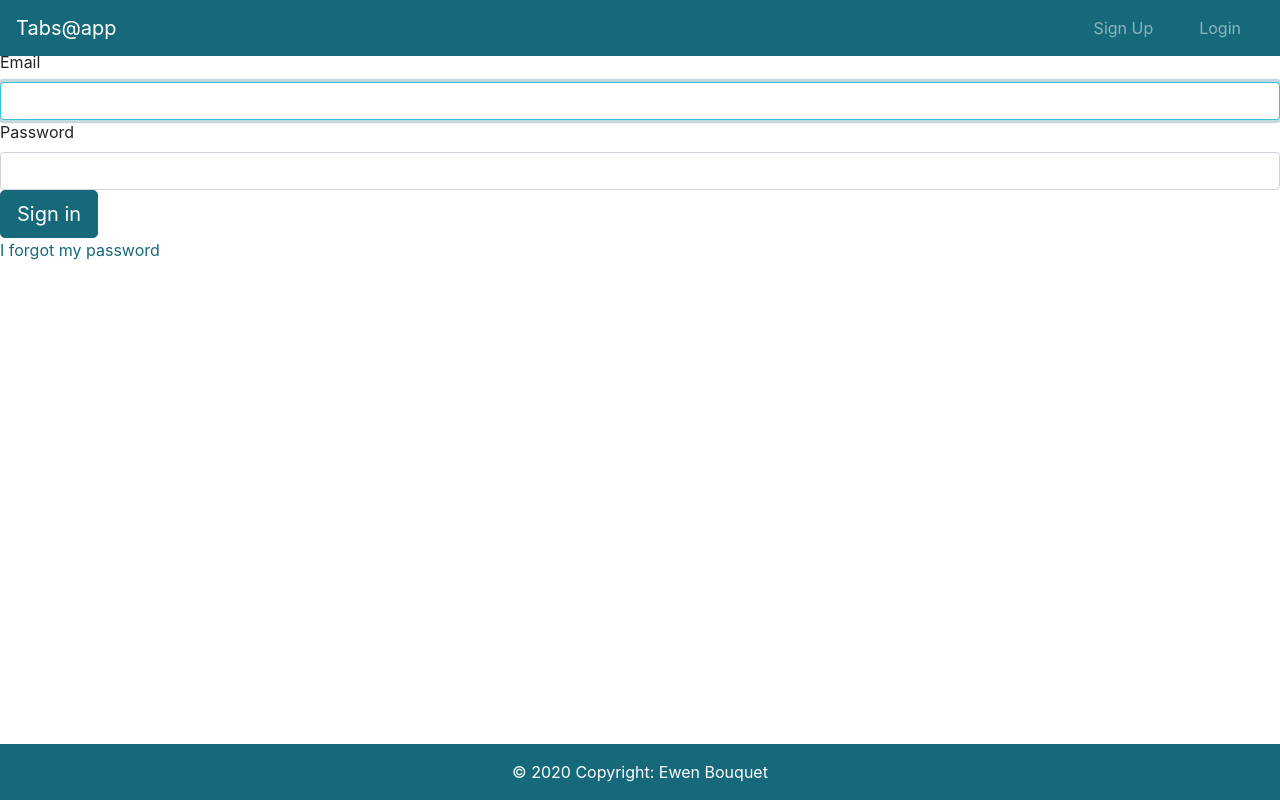
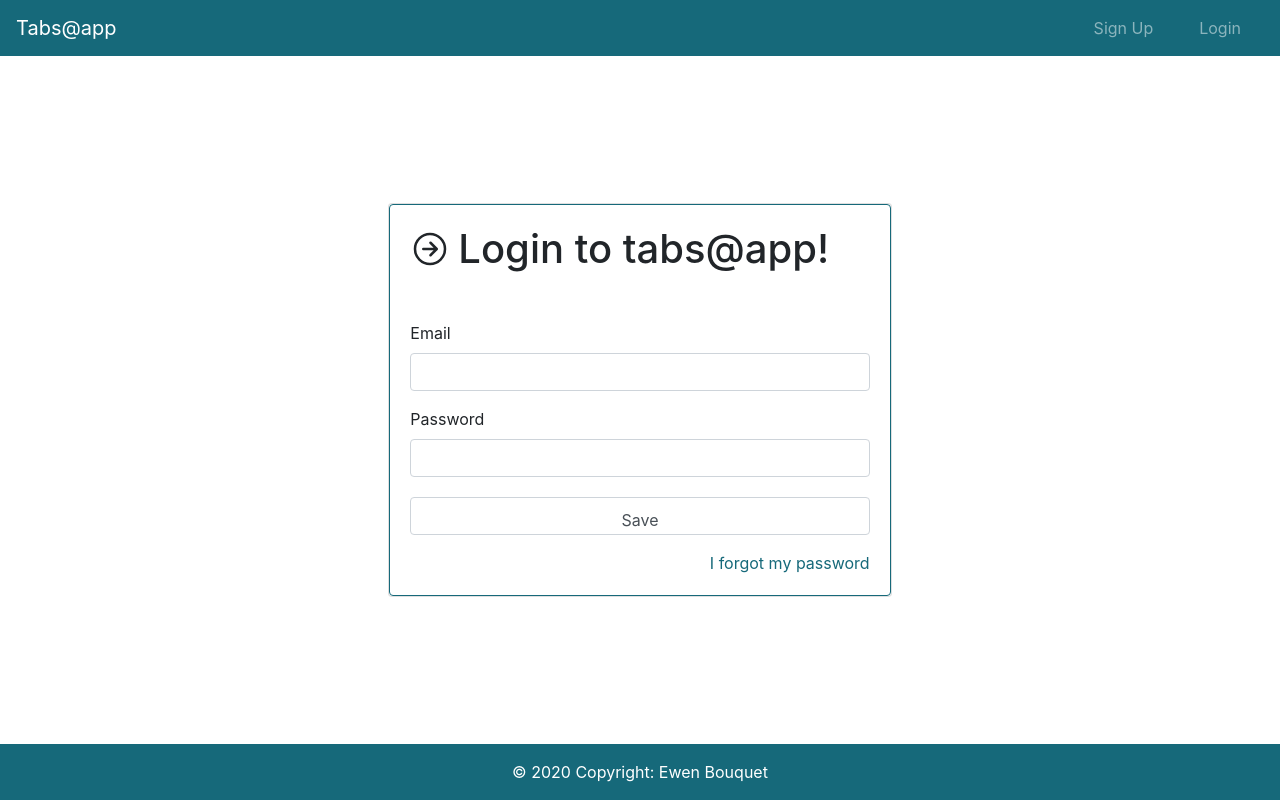
Before and after one commit to iFairPlay22/Tabs-App, a Symfony app: template templates/security/login.html.twig in a window 1280 px wide. Run offline with Twig, Linux system fonts and the light colour scheme; the template is opened without the code that fills it, so the values that code supplies are empty; form fields are guessed from the names that the template uses; style sheets or scripts are compiled from the project's sources; some libraries are stand-ins or nearby versions.

Commit message:
Clean login

```diff
--- a/templates/components/navbar.html.twig
+++ b/templates/components/navbar.html.twig
@@ -17,7 +17,7 @@
                 <a class="nav-link" href="{{ path('bands_all') }}">
                     Bands
                 </a>
-                <a class="nav-link" href="{{ path('app_account') }}">
+                <a class="nav-link" href="{{ path('app_account_edit') }}">
                     Account
                 </a>
                 <a class="nav-link" href="{{ path('app_logout') }}">
--- a/templates/security/login.html.twig
+++ b/templates/security/login.html.twig
@@ -3,12 +3,18 @@
 {% block title %}Log in!{% endblock %}
 
 {% block body %}
-<form method="post">
-    {% if error %}
-        <div class="alert alert-danger">
-            {{ error.messageKey|trans(error.messageData, 'security') }}
-        </div>
-    {% endif %}
+<div class="container-fluid h-100">
+    <div class="h-100 row align-items-center justify-content-center">
+        <div class="col-lg-5 col-md-10 col-sm-10 col-12">
+            <div class="card">
+                <div class="card-body rounded border border-primary" >
+                    <h1 class="card-title mb-5 d-flex align-items-center">
+                        <ion-icon name="arrow-forward-circle-outline" class="mr-2"></ion-icon>
+                        <span> Login to tabs@app!</span>
+                    </h1>
+
+                    <div class="form">
+                        {{ form_start(form) }}
 
                             {% if app.user %}
                                 <div class="mb-3">
@@ -16,13 +22,18 @@
                                 </div>
                             {% endif %}
 
-    <h1 class="h3 mb-3 font-weight-normal">Please sign in</h1>
-    <label for="inputEmail">Email</label>
-    <input type="email" value="{{ last_username }}" name="email" id="inputEmail" class="form-control" required autofocus>
-    <label for="inputPassword">Password</label>
-    <input type="password" name="password" id="inputPassword" class="form-control" required>
+                            {% if error %}
+                                <div class="alert alert-danger">
+                                    {{ error.messageKey|trans(error.messageData, 'security') }}
+                                </div>
+                            {% endif %}
 
-    <input type="hidden" name="_csrf_token"
+                            {{ form_errors(form) }}
+
+                            {{ form_row(form.email) }}
+                            {{ form_row(form.password) }}
+
+                            <input type="hidden" name="user[_csrf_token]"
                                 value="{{ csrf_token('authenticate') }}"
                             >
 
@@ -32,18 +43,23 @@
 
                                 <div class="checkbox mb-3">
                                     <label>
-                <input type="checkbox" name="_remember_me"> Remember me
+                                        <input type="checkbox" name="user[_remember_me]"> Remember me
                                     </label>
                                 </div>
                             #}
 
-    <button class="btn btn-lg btn-primary" type="submit">
-        Sign in
-    </button>
-</form>
-
+                            {{ form_row(form.save) }}
+                        {{ form_end(form) }}
+                    </div>
+                    <div class="d-flex justify-content-end mt-2">
                         <a href="{{ path('app_forgot_password_request') }}">
                             I forgot my password
                         </a>
+                    </div>
+                </div>
+            </div>
+        </div>
+    </div>
+</div>
 
 {% endblock %}
```
Also changed, not shown: src/Controller/SecurityController.php (+18 -4 lines), src/Form/UserType.php (+22 -8 lines), src/Security/LoginFormAuthenticator.php (+4 -3 lines). Lines whose indentation alone changed are shown as unchanged.
